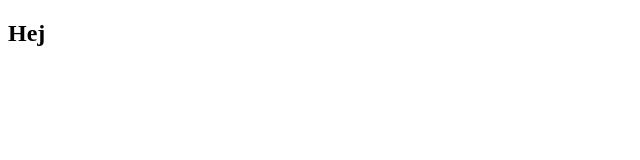
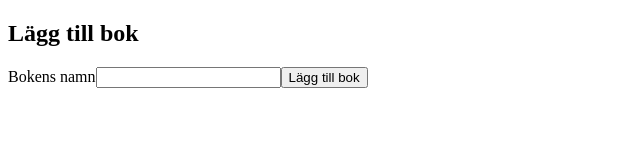
Before and after one commit to Sofilus/exercise-library-front, a plain HTML site: page addBook.html in a window 1280 px wide. Shown: the whole page, without its empty margins (0-640 px from the left). Drawn offline with Linux system fonts and the light colour scheme.

Commit message:
Created new js file for add book page. Created html on add book page

```diff
--- a/addBook.html
+++ b/addBook.html
@@ -5,9 +5,10 @@
     <meta http-equiv="X-UA-Compatible" content="IE=edge">
     <meta name="viewport" content="width=device-width, initial-scale=1.0">
     <title>Document</title>
+    <script src="/addBook.js" defer></script>
 </head>
 <body>
-    <h2>Hej</h2>
+    <section id="addBookForm"></section>
 
 </body>
 </html>
--- /dev/null
+++ b/addBook.js
@@ -0,0 +1,19 @@
+let addBookFormContainer = document.querySelector('#addBookForm');
+
+addBookPageHtml();
+
+function addBookPageHtml(){
+    let formTitle = document.createElement('h1')
+    let addBookForm = document.createElement('form');
+    let bookNameInput = document.createElement('input');
+    let addBookButton = document.createElement('button');
+
+    formTitle.innerHTML = "Lägg till bok";
+    addBookForm.innerHTML = "Bokens namn"
+    addBookButton.innerHTML = "Lägg till bok"
+    addBookFormContainer.appendChild(formTitle);
+    addBookFormContainer.appendChild(addBookForm);
+    addBookForm.appendChild(bookNameInput)
+    addBookForm.appendChild(addBookButton)
+
+}
```
